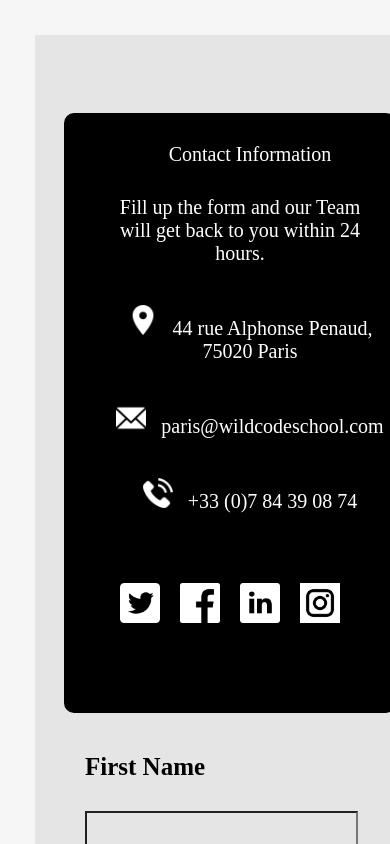
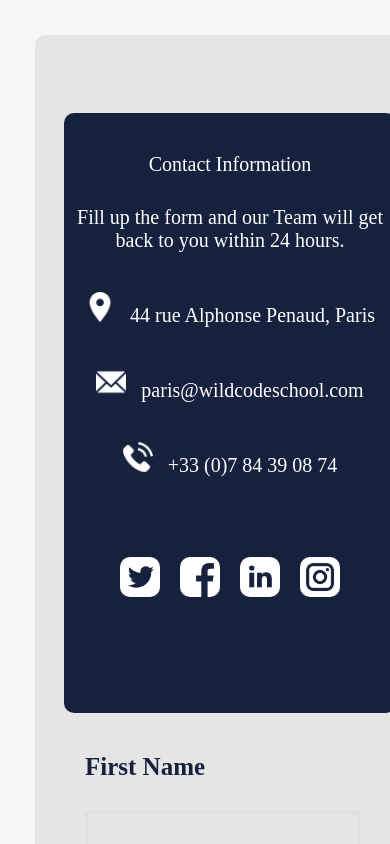
Before and after one commit to FredyLy/Wild_Art_Museums, a React (Create React App) app: page /contact in a window 390 px wide. Shown: the top 844 px of the page. Built offline with nearby package versions, Linux system fonts and the light colour scheme.

Commit message:
Responsive Contact Us finish

```diff
--- a/src/components/Contact Us/ContactUs.css
+++ b/src/components/Contact Us/ContactUs.css
@@ -3,13 +3,14 @@
 }
 
 .cu-ContactUs {
-    float: left;
-    width: 85%;
     background-color: var(--light-grey);
-    height: 800px;
-    margin: 100px 50px;
     display: flex;
     justify-content: space-around;
+    margin: 20px;
+    height: 800px;
+    width: 85%;
+    float: left;
+    border-radius: 10px;
 }
 
 .cu-Location {
@@ -19,14 +20,23 @@
 }
 
 .cu-contact-information {
-    width: 30%;
-    background-color: var(--black-color);
+    background-color: var(--dark-blue);
+    color: var(--second-color);
     border-radius: 10px;
-    color: var(--second-color);
-    height: 100%;
+    text-align: left;
+    width: 32%;
+    height: 90%;
     margin: auto;
-    text-align: left;
 }
+
+.cu-text-justify {
+    padding: 10px;
+}
+
+.cu-contact-information ul {
+    margin: auto;
+}
+
 
 .cu-contact-information-justify {
     height: 100px;
@@ -39,7 +49,7 @@
 
 .cu-text-justify {
     color: var(--second-color);
-    font-size: 25px;
+    font-size: 22px;
     text-align: left;
     border-spacing: 10px;
 }
@@ -47,7 +57,6 @@
 .cu-first-text-justify {
     text-align: center;
     list-style-type: none;
-    margin-right: 20px;
 }
 
 .cu-list-justify {
@@ -78,14 +87,13 @@
 .cu-network-logo {
     -webkit-filter: invert(100%);
     filter: invert(100%);
+    border-radius: 10px;
     margin: 10px;
     width: 40px;
 }
 
 .cu-logo-bar {
-    width: 100%;
-    max-width: 100%;
-    margin: auto 100px;
+    text-align: center;
 }
 
 .cu-formulaire {
@@ -121,9 +129,10 @@
 }
 
 .element-12 {
+    background-color: var(--dark-blue);
+    color: var(--second-color);
     grid-column-start: 2;
     grid-column-end: 3;
-    background-color: var(--pearl-grey);
     border-radius: 10px;
     height: 50px;
     font-size: 20px;
@@ -138,8 +147,9 @@ label {
 }
 
 input {
+    border: 3px solid rgba(0, 0, 0, 0.021);
+    border-bottom: 3px solid var(--dark-blue);
     background-color: var(--light-grey);
-    border-bottom: 3px solid var(--black-color);
     height: 40px;
     font-size: 20px;
 }
@@ -149,7 +159,7 @@ textarea {
     grid-column-end: 3;
     background-color: var(--light-grey);
     border: 3px solid rgba(0, 0, 0, 0.021);
-    border-bottom: 3px solid var(--black-color);
+    border-bottom: 3px solid var(--dark-blue);
     height: 40px;
     font-size: 20px;
     padding: 30px;
@@ -161,7 +171,15 @@ textarea {
     list-style-type: none;
 }
 
-@media screen and (max-width: 1678px) {
+.cu-ContactUs ul li {
+    font-size: 1em;
+}
+
+.element-1, .element-3, .element-5, .element-6, .element-9 {
+    color: var(--dark-blue);
+}
+
+@media screen and (max-width: 1200px) {
     .cu-ContactUs {
         display: flex;
         flex-direction: column;
@@ -186,10 +204,13 @@ textarea {
     .cu-list-justify {
         text-align: center;
         margin: 40px 0px;
+        font-size : 15px;
     }
+
     .cu-contactUs-logo {
         float: none;
     }
+
     .cu-logo-bar {
         width: 100%;
         display: flex;
@@ -202,34 +223,13 @@ textarea {
         width: 100%;
         grid-template-columns: 42% 42%;
     }
-    .element-11 {
-        margin-top: 60px;
+
+    .cu-ContactUs ul li {
+        font-size: 1em;
     }
 }
 
-@media screen and (max-width: 1300px) {
-    .cu-ContactUs {
-        width: 80%;
-    }
-}
-
-@media screen and (max-width: 1000px) {
-    .cu-formulaire-content {
-        margin-left: initial;
-        width: 95%;
-    }
-    .cu-ContactUs {
-        width: 73%;
-    }
-}
-
-@media screen and (max-width: 700px) {
-    .cu-ContactUs {
-        width: 90%;
-    }
-}
-
-@media screen and (max-width: 500px) {
+@media screen and (max-width: 650px) {
     .cu-title-justify {
         font-size: 20px;
         margin: 30px 0px;
--- a/src/components/Contact Us/ContactUs.js
+++ b/src/components/Contact Us/ContactUs.js
@@ -73,7 +73,7 @@ class ContactUs extends Component {
                     <ul className="cu-text-justify">
                       <li className="cu-title-justify cu-list-justify">Contact Information</li>
                       <li className="cu-first-text-justify">Fill up the form and our Team will get back to you within 24 hours.</li>
-                      <li className="cu-list-justify"><img className="cu-contactUs-logo " src={logoMap} />44 rue Alphonse Penaud,<br />75020 Paris</li>
+                      <li className="cu-list-justify"><img className="cu-contactUs-logo " src={logoMap} />44 rue Alphonse Penaud, Paris</li>
                       <li className="cu-list-justify"><img className="cu-contactUs-logo" src={logoEmail} />paris@wildcodeschool.com</li>
                       <li className="cu-list-justify"><img className="cu-contactUs-logo" src={logoPhone} />+33 (0)7 84 39 08 74</li>
                     </ul>
@@ -99,10 +99,10 @@ class ContactUs extends Component {
                     <input className="element-2" autoComplete="off" id="First Name" type="text" value={this.state.FirstName} onChange={this.handleChangeFirstName} />
                     <input autoComplete="off" id="Last Name" type="text" className="element-4" value={this.state.LastName} onChange={this.handleChangeLastName} />
                     <label htmlFor="Mail" className="element-5">Mail</label>
-                    <label htmlFor="Phone" className="element-6">Phone : </label>
+                    <label htmlFor="Phone" className="element-6">Phone</label>
                     <input autoComplete="off" id="Mail" type="text" className="element-7" value={this.state.Mail} onChange={this.handleChangeMail} />
                     <input autoComplete="off" id="Phone" type="text" className="element-8" value={this.state.Phone} onChange={this.handleChangePhone} />
-                    <label htmlFor="Message" className="element-9">Message : </label>
+                    <label htmlFor="Message" className="element-9">Message</label>
                         <textarea
                         className={maximumReached ? 'length-maximum-reached' : 'length-ok'}
                         id="Message"
```
